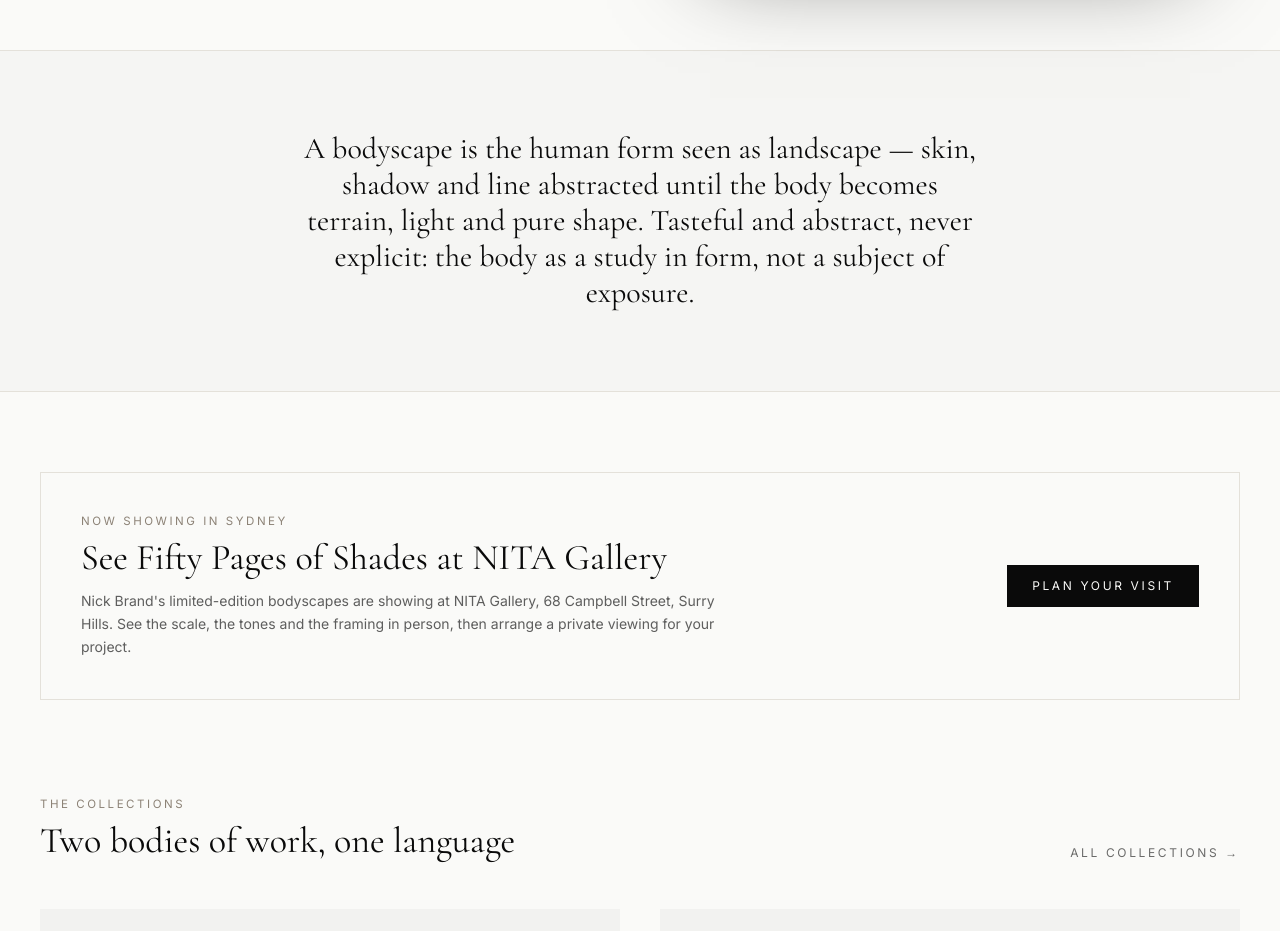
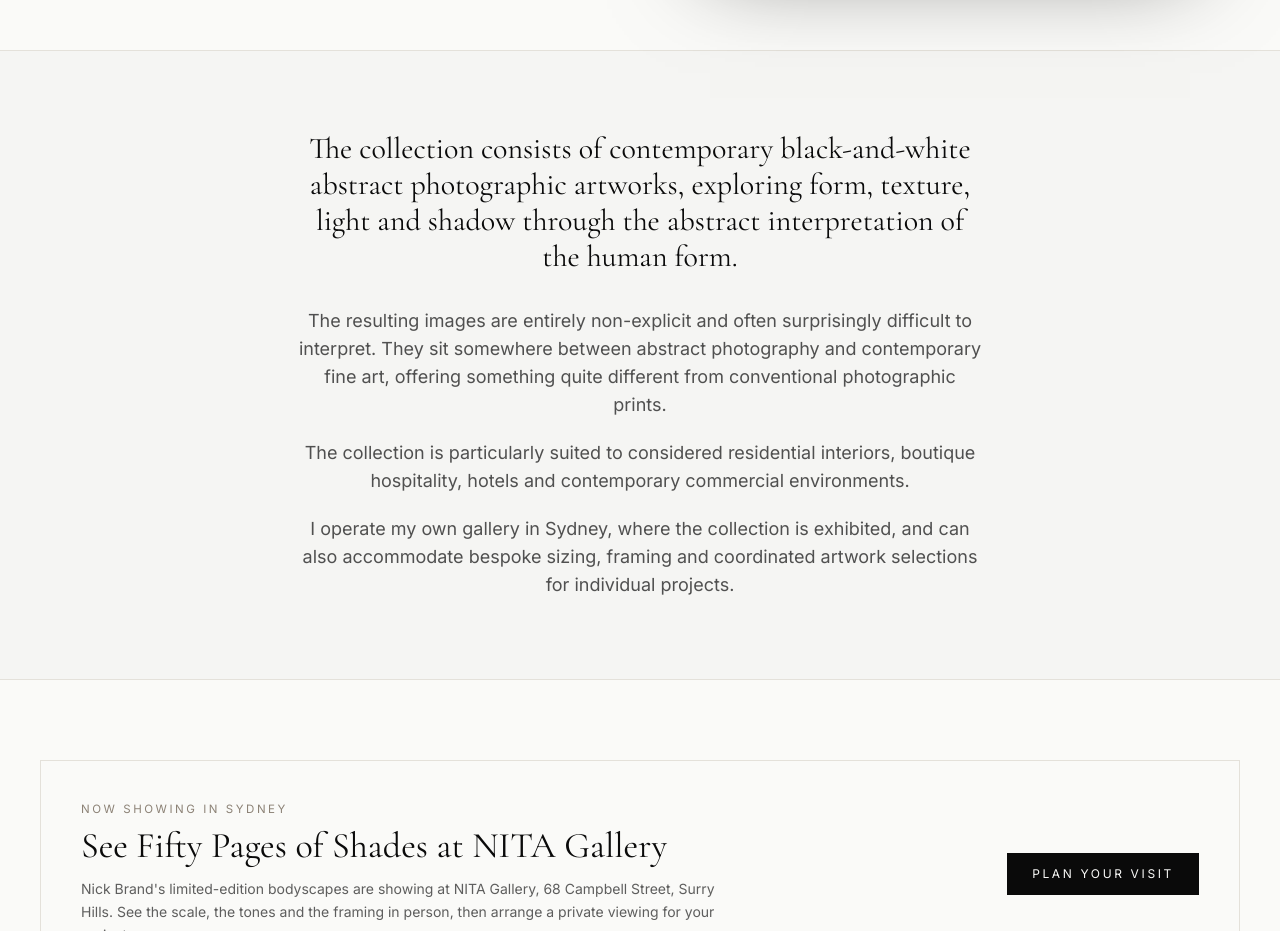
Before and after one commit to nickbrandphotography/fifty-pages-of-shades, a Next.js app: page / in a window 1280 px wide. Shown: the part 800-1731 px from the top of the page. Built offline with nearby package versions, Linux system fonts and the light colour scheme.

Commit message:
Home: replace intro statement with new collection copy
Co-Authored-By: Claude Sonnet 5.5 <noreply@anthropic.com>

```diff
--- a/app/page.tsx
+++ b/app/page.tsx
@@ -36,10 +36,24 @@ export default function Home() {
       <section className="border-y border-line bg-ink/[0.02]">
         <div className="mx-auto max-w-3xl px-5 py-20 text-center md:px-10">
           <p className="font-serif text-2xl leading-relaxed md:text-3xl">
-            A bodyscape is the human form seen as landscape — skin, shadow and line abstracted until the body
-            becomes terrain, light and pure shape. Tasteful and abstract, never explicit: the body as a study in
-            form, not a subject of exposure.
+            The collection consists of contemporary black-and-white abstract photographic artworks, exploring form,
+            texture, light and shadow through the abstract interpretation of the human form.
           </p>
+          <div className="mt-8 space-y-5 text-base leading-relaxed text-ink/70 md:text-lg">
+            <p>
+              The resulting images are entirely non-explicit and often surprisingly difficult to interpret. They sit somewhere
+              between abstract photography and contemporary fine art, offering something quite different from conventional
+              photographic prints.
+            </p>
+            <p>
+              The collection is particularly suited to considered residential interiors, boutique hospitality, hotels and
+              contemporary commercial environments.
+            </p>
+            <p>
+              I operate my own gallery in Sydney, where the collection is exhibited, and can also accommodate bespoke sizing,
+              framing and coordinated artwork selections for individual projects.
+            </p>
+          </div>
         </div>
       </section>
 
```
